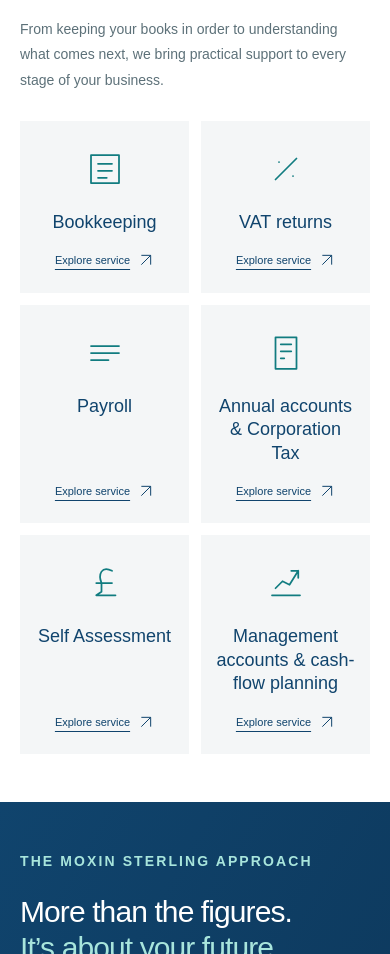
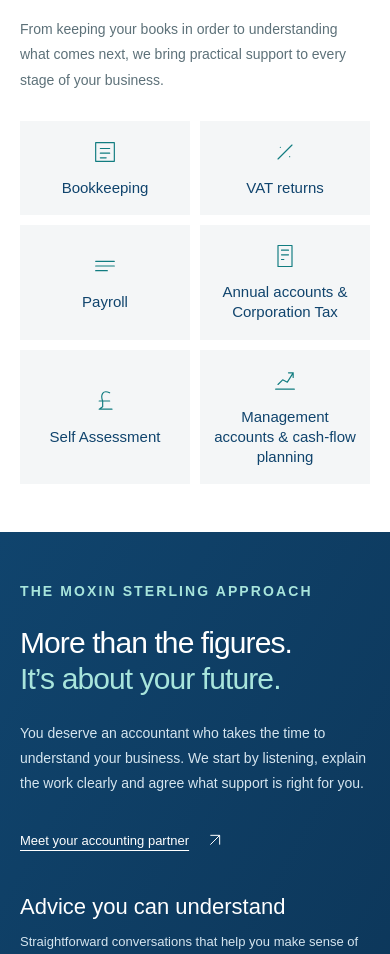
Before and after one commit to kainatmbbs-design/moxinadvisory, an Astro site: page / in a window 390 px wide. Shown: the part 904-1858 px from the top of the page. Built offline with nearby package versions, Linux system fonts and the light colour scheme; Astro itself is replaced by a stand-in of ours; no server answers.

Commit message:
Make mobile service cards and service listing more compact

```diff
--- a/src/styles/global.css
+++ b/src/styles/global.css
@@ -259,14 +259,14 @@
   .section-head { grid-template-columns: 1fr; gap: 20px; margin-bottom: 28px; }
   h2 { font-size: 30px; }
   .section-head p { margin: 0; }
-  .new-services { grid-template-columns: 1fr 1fr; gap: 12px; }
-  .new-service { padding: 22px 14px; }
-  .new-service h3 { font-size: 18px; line-height: 1.3; }
+  .new-services { grid-template-columns: repeat(2, minmax(0, 1fr)); gap: 10px; }
+  .new-service { padding: 15px 10px; justify-content: center; }
+  .new-service h3 { font-size: 15px; line-height: 1.35; margin-bottom: 0; overflow-wrap: anywhere; }
   .new-service p { display: none; }
-  .service-symbol { width: 52px; height: 52px; }
-  .service-symbol svg { width: 42px; height: 42px; }
-  .service-top { margin-bottom: 16px; }
-  .service-more { gap: 8px; font-size: 11px; line-height: 1.5; }
+  .service-symbol { width: 32px; height: 32px; }
+  .service-symbol svg { width: 28px; height: 28px; }
+  .service-top { margin-bottom: 10px; }
+  .service-more { display: none; }
   .service-more svg { flex-shrink: 0; }
   .why-grid, .founder-grid, .split, .home-contact-grid, .contact-layout { grid-template-columns: 1fr; gap: 30px; }
   .why-section, .founder-section, .faq-section, .home-contact { padding-block: 48px; }
@@ -299,7 +299,10 @@
   .page-hero { padding-block: 40px 25px; }
   .page-hero h1 { font-size: 36px; }
   .page-hero .lead { font-size: 16px; }
-  .service-item { padding: 23px; }
+  .service-list { gap: 10px; }
+  .service-item { padding: 18px; align-items: center; }
+  .service-item h3 { margin-bottom: 0; font-size: 18px; }
+  .service-item p { display: none; }
   .business-row { grid-template-columns: 1fr; gap: 0; padding-block: 28px; }
   .business-row h2 { font-size: 28px; }
   .founder-panel { min-height: 220px; padding: 28px; }
@@ -314,7 +317,6 @@
   .brand { font-size: 18px; }
   .header-logo { width: 44px; height: 44px; }
   .container { width: calc(100% - 32px); }
-  .new-services { grid-template-columns: 1fr; }
 }
 @media(prefers-reduced-motion:no-preference) {
   html { scroll-behavior: smooth; }
```
Also changed, not shown: docs/screenshots/mobile-services-page.png (added), docs/screenshots/mobile-services.png (added).
